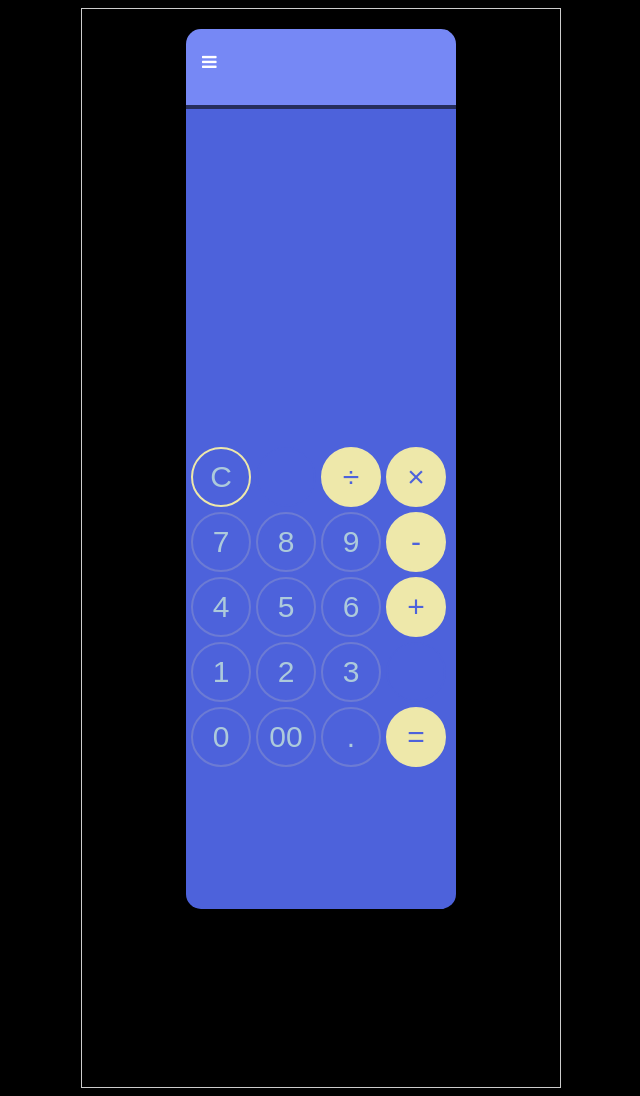
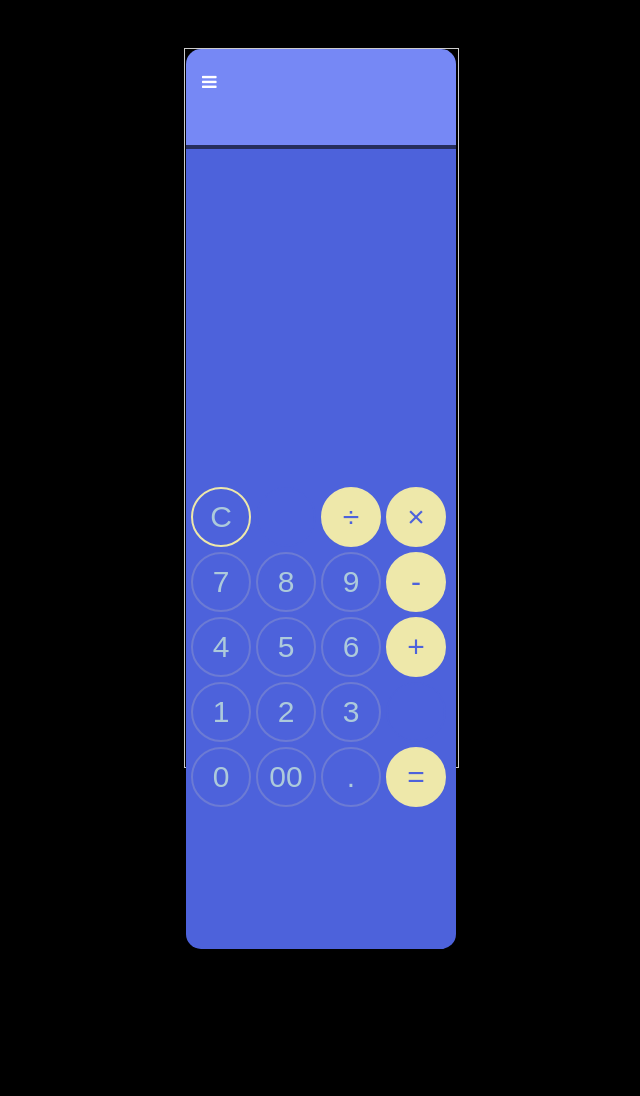
Before and after one commit to MeetRami/WebCalculatorApplication_MobileFirst, a PHP site: page /index.html in a window 1280 px wide. Shown: the whole page, without its empty margins (319-959 px from the left). After the commit the page ends 949 px from the top, so only its background shows below. Run offline with PHP 8.4, Linux system fonts and the light colour scheme.

Commit message:
Size fix
Canged section size to fit right for the screen

```diff
--- a/calculator.css
+++ b/calculator.css
@@ -13,8 +13,8 @@
 }
 
 section{
-	height: 1080px;
-	width: 480px;
+	height: 720px;
+	width: 275px;
 	border: 1px solid #ccc;
 }
 
@@ -26,7 +26,7 @@
 	position: relative;
 	height: 100px;
 	width: 270px;
-	top: 20px;
+
 	border-radius: 15px 15px 0 0;
 	margin: 0 auto;
 	justify-content: center;
```
